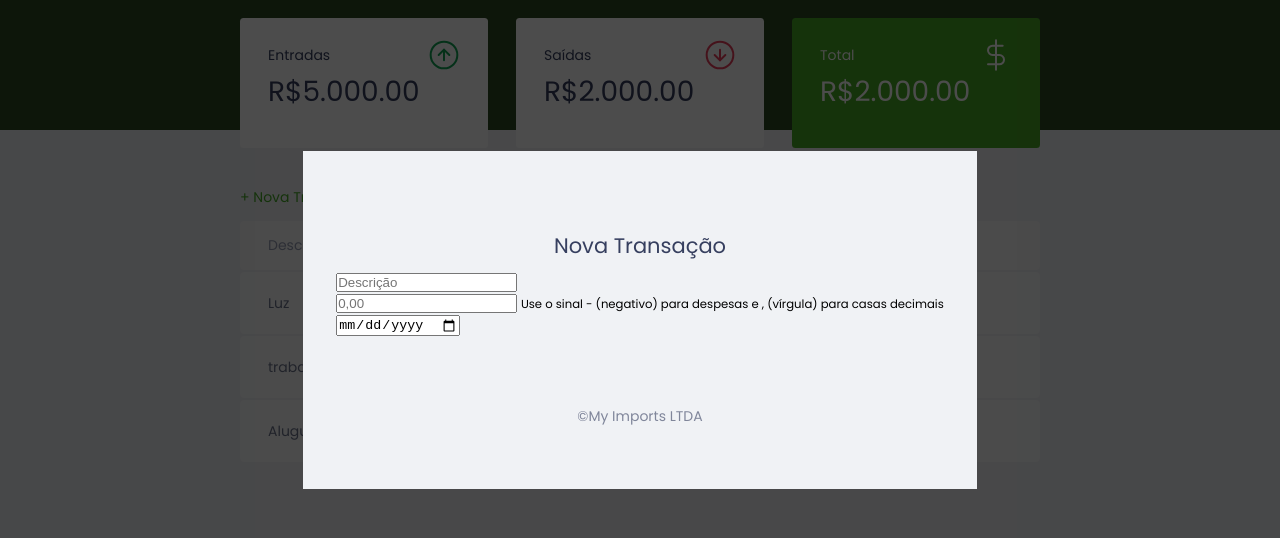
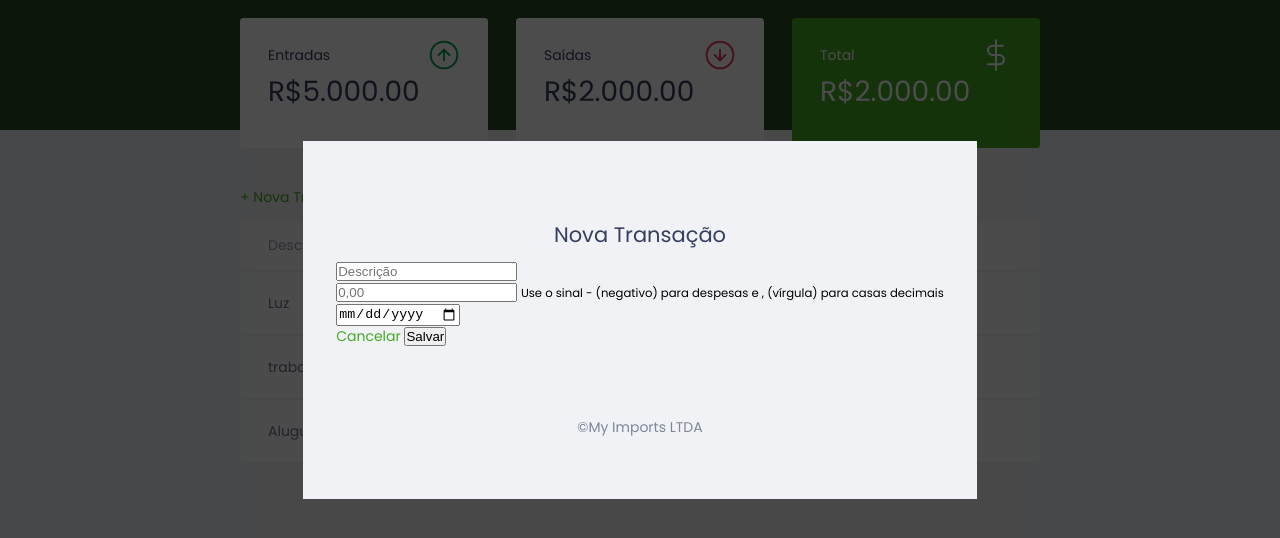
Before and after one commit to swxtz/Dev-Finance, a plain HTML site: page index.html in a window 1280 px wide. Shown: the part 80-618 px from the top of the page. Drawn offline with Linux system fonts and the light colour scheme.

Commit message:
Update index.html

```diff
--- a/index.html
+++ b/index.html
@@ -135,6 +135,13 @@
                                     Data</label>
                                 <input type="date" id="date" name="date" placeholder="Data">
                         </div>
+
+                        <div class="input-group actions">
+                            <a href="#" class="button cancel">Cancelar <h2 class="sr-only">Cancelar</h2></a>
+                            <button>Salvar <h2 class="sr-only">Salvar</h2></button>
+
+                        </div>
+
                 </form>
             </div>
         </div>
```
